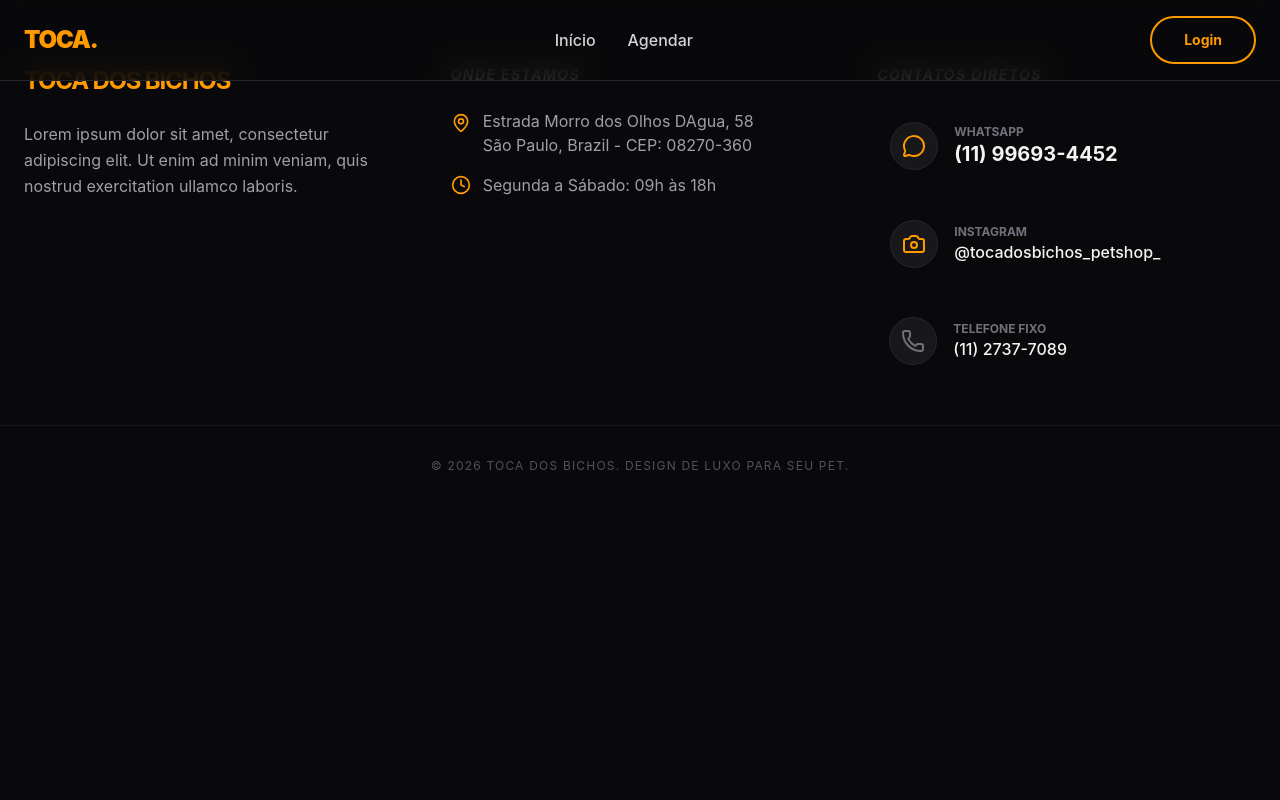
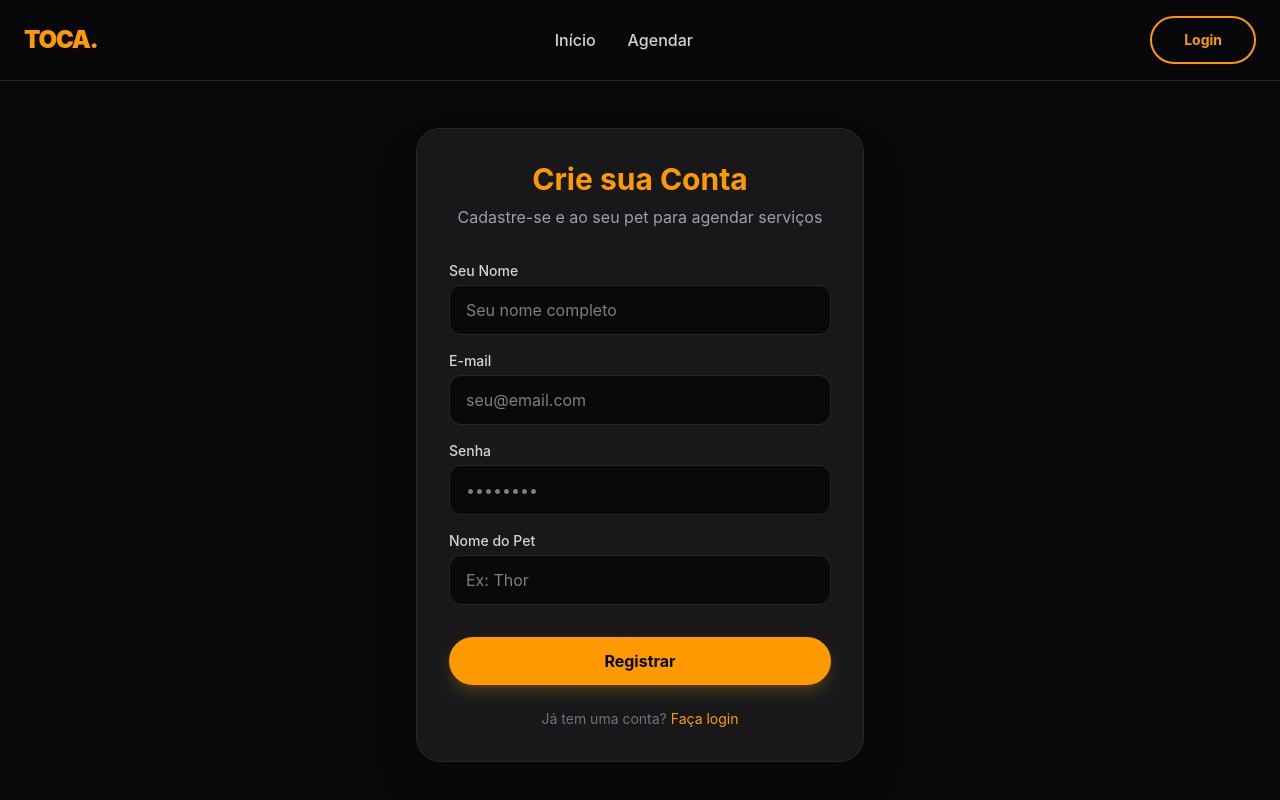
Before and after one commit to Projetos-MUZO/TocaDosBixos-frontend, a React app: page /registrar in a window 1280 px wide. Shown: the top 800 px of the page. Built offline with nearby package versions, Linux system fonts and the light colour scheme; the HTML template or start-up script is replaced by a standard one.

Commit message:
Melhorando o sistema de agendamento

```diff
--- a/src/App.jsx
+++ b/src/App.jsx
@@ -3,8 +3,9 @@ import { Hero } from './components/sections/Hero';
 import { Services } from './components/sections/Services';
 import { Location } from './components/sections/Location';
 import { Footer } from './components/layout/Footer';
-import { Navbar } from './components/layout/Navbar'; // Criaremos este componente
+import { Navbar } from './components/layout/Navbar';
 import { Login } from './pages/Login';
+import { Register } from './pages/Register'; // <-- Importação adicionada
 import { Booking } from './pages/Booking';
 
 function App() {
@@ -31,6 +32,7 @@ function App() {
           } />
 
           <Route path="/login" element={<Login />} />
+          <Route path="/registrar" element={<Register />} /> {/* <-- Nova rota adicionada */}
           <Route path="/agendamento" element={<Booking />} />
         </Routes>
 
--- a/src/pages/Booking.jsx
+++ b/src/pages/Booking.jsx
@@ -1,107 +1,161 @@
 import { useState } from 'react';
 import { Button } from '../components/ui/Button';
-import { Link } from 'react-router-dom';
-import { Calendar, Clock, PawPrint, Lock } from 'lucide-react';
+import { Calendar, Clock, Scissors, Stethoscope, Syringe } from 'lucide-react';
+
+// Simulação do banco de dados de agendamentos
+export const bookingsDB = [];
 
 export const Booking = () => {
-  // Simulando um estado de login (no futuro, isso virá do seu Context ou Auth)
-  const [isLoggedIn, setIsLoggedIn] = useState(false);
+  const [step, setStep] = useState(1);
+  const [formData, setFormData] = useState({
+    service: '',
+    date: '',
+    time: '',
+    petName: '',
+    observations: ''
+  });
 
   const services = [
-    { id: 'banho', name: 'Apenas Banho', price: 'R$ 50,00' },
-    { id: 'banho-tosa', name: 'Banho + Tosa Higiênica', price: 'R$ 85,00' },
-    { id: 'banho-tosa-completa', name: 'Banho + Tosa Completa', price: 'R$ 110,00' },
-    { id: 'vete', name: 'Consulta Veterinária', price: 'Sob consulta' },
+    { id: 'banho', name: 'Banho e Tosa', icon: <Scissors className="w-5 h-5" />, price: 'R$ 80,00' },
+    { id: 'consulta', name: 'Consulta Veterinária', icon: <Stethoscope className="w-5 h-5" />, price: 'R$ 150,00' },
+    { id: 'vacina', name: 'Vacinação', icon: <Syringe className="w-5 h-5" />, price: 'R$ 120,00' },
   ];
 
-  // Caso o usuário não esteja logado, mostramos um "bloqueio" amigável
-  if (!isLoggedIn) {
+  const availableTimes = [
+    '09:00', '10:00', '11:00', '14:00', '15:00', '16:00', '17:00'
+  ];
+
+  const handleServiceSelect = (serviceName) => {
+    setFormData({ ...formData, service: serviceName });
+    setStep(2);
+  };
+
+  const handleSubmit = (e) => {
+    e.preventDefault();
+
+    const newBooking = {
+      id: Date.now(),
+      ...formData,
+      status: 'Confirmado',
+      createdAt: new Date().toLocaleString()
+    };
+
+    bookingsDB.push(newBooking);
+
+    console.log("Agendamento realizado:", newBooking);
+    console.log("Todos os agendamentos na 'Agenda':", bookingsDB);
+
+    alert(`Agendamento de ${formData.service} para o pet ${formData.petName} realizado com sucesso!`);
+
+    // Resetar formulário
+    setFormData({ service: '', date: '', time: '', petName: '', observations: '' });
+    setStep(1);
+  };
+
   return (
-      <div className="min-h-screen flex items-center justify-center px-6 bg-zinc-950">
-        <div className="w-full max-w-md bg-zinc-900 border border-zinc-800 p-8 rounded-3xl text-center shadow-2xl">
-          <div className="bg-amber-500/10 w-16 h-16 rounded-full flex items-center justify-center mx-auto mb-6">
-            <Lock className="text-amber-500" size={30} />
+    <div className="min-h-screen bg-zinc-950 py-32 px-6">
+      <div className="max-w-4xl mx-auto">
+        <header className="text-center mb-12">
+          <h1 className="text-4xl font-bold text-amber-500 mb-4">Agendamento Online</h1>
+          <p className="text-zinc-400">Escolha o serviço e o melhor horário para seu pet</p>
+        </header>
+
+        <div className="grid grid-cols-1 md:grid-cols-3 gap-8">
+          {/* Lado Esquerdo: Formulário/Seleção */}
+          <div className="md:col-span-2 space-y-6">
+            {step === 1 && (
+              <div className="bg-zinc-900 border border-zinc-800 p-6 rounded-3xl">
+                <h3 className="text-xl font-semibold mb-6 flex items-center gap-2">
+                  <Scissors className="text-amber-500" /> 1. Selecione o Serviço
+                </h3>
+                <div className="grid grid-cols-1 gap-4">
+                  {services.map((s) => (
+                    <button
+                      key={s.id}
+                      onClick={() => handleServiceSelect(s.name)}
+                      className="flex items-center justify-between p-4 bg-zinc-950 border border-zinc-800 rounded-2xl hover:border-amber-500 transition-all group"
+                    >
+                      <div className="flex items-center gap-4">
+                        <div className="p-3 bg-zinc-900 rounded-xl group-hover:text-amber-500">
+                          {s.icon}
                         </div>
-          <h2 className="text-2xl font-bold text-zinc-100 mb-4">Acesso Restrito</h2>
-          <p className="text-zinc-400 mb-8">
-            Para garantir a segurança dos dados do seu pet, você precisa estar logado para realizar um agendamento.
-          </p>
-          <div className="space-y-4">
-            <Link to="/login">
-              <Button className="w-full">Fazer Login Agora</Button>
-            </Link>
-            <button
-              onClick={() => setIsLoggedIn(true)}
-              className="text-sm text-zinc-500 hover:text-zinc-300 transition-colors"
-            >
-              (Simular Login para teste)
+                        <span className="font-medium">{s.name}</span>
+                      </div>
+                      <span className="text-amber-500 font-bold">{s.price}</span>
                     </button>
+                  ))}
                 </div>
               </div>
-      </div>
-    );
-  }
+            )}
 
-  return (
-    <div className="min-h-screen py-32 px-6 bg-zinc-950">
-      <div className="container mx-auto max-w-4xl">
-        <div className="text-center mb-12">
-          <h1 className="text-4xl font-bold mb-4 text-zinc-100">
-            Agendar <span className="text-amber-500">Serviço</span>
-          </h1>
-          <p className="text-zinc-400">Preencha os dados abaixo para reservar o horário do seu pet.</p>
-        </div>
-
-        <div className="grid grid-cols-1 md:grid-cols-2 gap-8 bg-zinc-900 border border-zinc-800 p-8 rounded-[40px] shadow-xl">
-          {/* Coluna 1: Pet e Serviço */}
-          <div className="space-y-6">
-            <h3 className="text-xl font-bold flex items-center gap-2 text-zinc-100">
-              <PawPrint className="text-amber-500" /> Detalhes do Agendamento
+            {step === 2 && (
+              <form onSubmit={handleSubmit} className="bg-zinc-900 border border-zinc-800 p-6 rounded-3xl space-y-6">
+                <h3 className="text-xl font-semibold flex items-center gap-2">
+                  <Calendar className="text-amber-500" /> 2. Data e Horário
                 </h3>
 
+                <div className="grid grid-cols-1 md:grid-cols-2 gap-4">
                   <div>
-              <label className="block text-sm font-medium text-zinc-400 mb-2">Nome do Pet</label>
+                    <label className="block text-sm text-zinc-400 mb-2">Data</label>
                     <input
-                placeholder="Ex: Thor"
-                className="w-full bg-zinc-950 border border-zinc-800 rounded-xl px-4 py-3 outline-none focus:border-amber-500 text-zinc-100"
+                      type="date"
+                      required
+                      value={formData.date}
+                      onChange={(e) => setFormData({...formData, date: e.target.value})}
+                      className="w-full bg-zinc-950 border border-zinc-800 rounded-xl px-4 py-3 outline-none focus:border-amber-500"
                     />
                   </div>
-
                   <div>
-              <label className="block text-sm font-medium text-zinc-400 mb-2">Selecione o Serviço</label>
-              <select className="w-full bg-zinc-950 border border-zinc-800 rounded-xl px-4 py-3 outline-none focus:border-amber-500 text-zinc-100 appearance-none">
-                {services.map(s => (
-                  <option key={s.id} value={s.id}>{s.name} ({s.price})</option>
-                ))}
+                    <label className="block text-sm text-zinc-400 mb-2">Horário</label>
+                    <select
+                      required
+                      value={formData.time}
+                      onChange={(e) => setFormData({...formData, time: e.target.value})}
+                      className="w-full bg-zinc-950 border border-zinc-800 rounded-xl px-4 py-3 outline-none focus:border-amber-500"
+                    >
+                      <option value="">Selecione um horário</option>
+                      {availableTimes.map(t => <option key={t} value={t}>{t}</option>)}
                     </select>
                   </div>
                 </div>
 
-          {/* Coluna 2: Data e Hora */}
-          <div className="space-y-6">
-            <h3 className="text-xl font-bold flex items-center gap-2 text-zinc-100">
-              <Calendar className="text-amber-500" /> Data e Horário
-            </h3>
-
-            <div className="grid grid-cols-1 gap-4">
                 <div>
-                <label className="block text-sm font-medium text-zinc-400 mb-2">Data</label>
-                <input type="date" className="w-full bg-zinc-950 border border-zinc-800 rounded-xl px-4 py-3 outline-none focus:border-amber-500 text-zinc-100" />
-              </div>
-              <div>
-                <label className="block text-sm font-medium text-zinc-400 mb-2">Horário</label>
-                <input type="time" className="w-full bg-zinc-950 border border-zinc-800 rounded-xl px-4 py-3 outline-none focus:border-amber-500 text-zinc-100" />
-              </div>
+                  <label className="block text-sm text-zinc-400 mb-2">Nome do Pet</label>
+                  <input
+                    type="text"
+                    placeholder="Ex: Totó"
+                    required
+                    value={formData.petName}
+                    onChange={(e) => setFormData({...formData, petName: e.target.value})}
+                    className="w-full bg-zinc-950 border border-zinc-800 rounded-xl px-4 py-3 outline-none focus:border-amber-500"
+                  />
                 </div>
 
-            <div className="p-4 bg-amber-500/5 border border-amber-500/20 rounded-2xl">
-              <p className="text-xs text-amber-200/60 flex items-center gap-2 leading-relaxed">
-                <Clock size={14} className="shrink-0" />
-                A confirmação final será enviada para o seu WhatsApp cadastrado em até 30 minutos.
-              </p>
+                <div className="flex gap-4">
+                  <Button type="button" variant="outline" onClick={() => setStep(1)} className="flex-1">Voltar</Button>
+                  <Button type="submit" className="flex-1">Confirmar Agendamento</Button>
+                </div>
+              </form>
+            )}
           </div>
 
-            <Button className="w-full py-4 text-lg">Finalizar Solicitação</Button>
+          {/* Lado Direito: Resumo da Agenda (O que já foi marcado) */}
+          <div className="bg-zinc-900 border border-zinc-800 p-6 rounded-3xl h-fit">
+            <h3 className="text-lg font-semibold mb-4 flex items-center gap-2">
+              <Clock className="text-amber-500 w-5 h-5" /> Próximos na Agenda
+            </h3>
+            <div className="space-y-4">
+              {bookingsDB.length === 0 ? (
+                <p className="text-zinc-500 text-sm italic">Nenhum agendamento realizado ainda.</p>
+              ) : (
+                bookingsDB.map((b) => (
+                  <div key={b.id} className="p-3 bg-zinc-950 border-l-4 border-amber-500 rounded-r-xl">
+                    <p className="text-sm font-bold text-zinc-200">{b.service}</p>
+                    <p className="text-xs text-zinc-400">{b.petName} • {b.date} às {b.time}</p>
+                  </div>
+                ))
+              )}
+            </div>
           </div>
         </div>
       </div>
--- a/src/pages/Login.jsx
+++ b/src/pages/Login.jsx
@@ -29,7 +29,7 @@ export const Login = () => {
         </form>
 
         <p className="mt-8 text-center text-zinc-500 text-sm">
-          Ainda não tem conta? <Link to="/agendamento" className="text-amber-500 hover:underline">Cadastre seu pet</Link>
+          Ainda não tem conta? <Link to="/registrar" className="text-amber-500 hover:underline">Cadastre-se</Link>
         </p>
       </div>
     </div>
--- /dev/null
+++ b/src/pages/Register.jsx
@@ -0,0 +1,111 @@
+import { useState } from 'react';
+import { Button } from '../components/ui/Button';
+import { Link, useNavigate } from 'react-router-dom';
+
+// Array simulando o banco de dados em memória
+export const usersDB = [];
+
+export const Register = () => {
+  const [formData, setFormData] = useState({
+    name: '',
+    email: '',
+    password: '',
+    petName: ''
+  });
+
+  const navigate = useNavigate();
+
+  const handleChange = (e) => {
+    setFormData({
+      ...formData,
+      [e.target.name]: e.target.value
+    });
+  };
+
+  const handleSubmit = (e) => {
+    e.preventDefault();
+
+    // Adicionando o novo usuário ao nosso "banco de dados" array
+    const newUser = {
+      id: Date.now(),
+      ...formData
+    };
+
+    usersDB.push(newUser);
+
+    // Exibindo no console para você confirmar que o array está salvando
+    console.log("Banco de dados atualizado (usuários cadastrados):", usersDB);
+    alert("Cadastro realizado com sucesso! Verifique o console do navegador.");
+
+    // Redireciona para a tela de login após registrar
+    navigate('/login');
+  };
+
+  return (
+    <div className="min-h-screen flex items-center justify-center px-6 bg-zinc-950 py-32">
+      <div className="w-full max-w-md bg-zinc-900 border border-zinc-800 p-8 rounded-3xl shadow-2xl">
+        <h2 className="text-3xl font-bold text-amber-500 mb-2 text-center">Crie sua Conta</h2>
+        <p className="text-zinc-400 text-center mb-8">Cadastre-se e ao seu pet para agendar serviços</p>
+
+        <form onSubmit={handleSubmit} className="space-y-4">
+          <div>
+            <label className="block text-sm font-medium text-zinc-300 mb-1">Seu Nome</label>
+            <input
+              required
+              type="text"
+              name="name"
+              value={formData.name}
+              onChange={handleChange}
+              className="w-full bg-zinc-950 border border-zinc-800 rounded-xl px-4 py-3 focus:border-amber-500 outline-none text-zinc-100 transition-colors"
+              placeholder="Seu nome completo"
+            />
+          </div>
+          <div>
+            <label className="block text-sm font-medium text-zinc-300 mb-1">E-mail</label>
+            <input
+              required
+              type="email"
+              name="email"
+              value={formData.email}
+              onChange={handleChange}
+              className="w-full bg-zinc-950 border border-zinc-800 rounded-xl px-4 py-3 focus:border-amber-500 outline-none text-zinc-100 transition-colors"
+              placeholder="seu@email.com"
+            />
+          </div>
+          <div>
+            <label className="block text-sm font-medium text-zinc-300 mb-1">Senha</label>
+            <input
+              required
+              type="password"
+              name="password"
+              value={formData.password}
+              onChange={handleChange}
+              className="w-full bg-zinc-950 border border-zinc-800 rounded-xl px-4 py-3 focus:border-amber-500 outline-none text-zinc-100 transition-colors"
+              placeholder="••••••••"
+            />
+          </div>
+          <div>
+            <label className="block text-sm font-medium text-zinc-300 mb-1">Nome do Pet</label>
+            <input
+              required
+              type="text"
+              name="petName"
+              value={formData.petName}
+              onChange={handleChange}
+              className="w-full bg-zinc-950 border border-zinc-800 rounded-xl px-4 py-3 focus:border-amber-500 outline-none text-zinc-100 transition-colors"
+              placeholder="Ex: Thor"
+            />
+          </div>
+
+          <div className="pt-4">
+            <Button type="submit" className="w-full">Registrar</Button>
+          </div>
+        </form>
+
+        <p className="mt-6 text-center text-zinc-500 text-sm">
+          Já tem uma conta? <Link to="/login" className="text-amber-500 hover:underline">Faça login</Link>
+        </p>
+      </div>
+    </div>
+  );
+};
```
Lines whose indentation alone changed are shown as unchanged.
